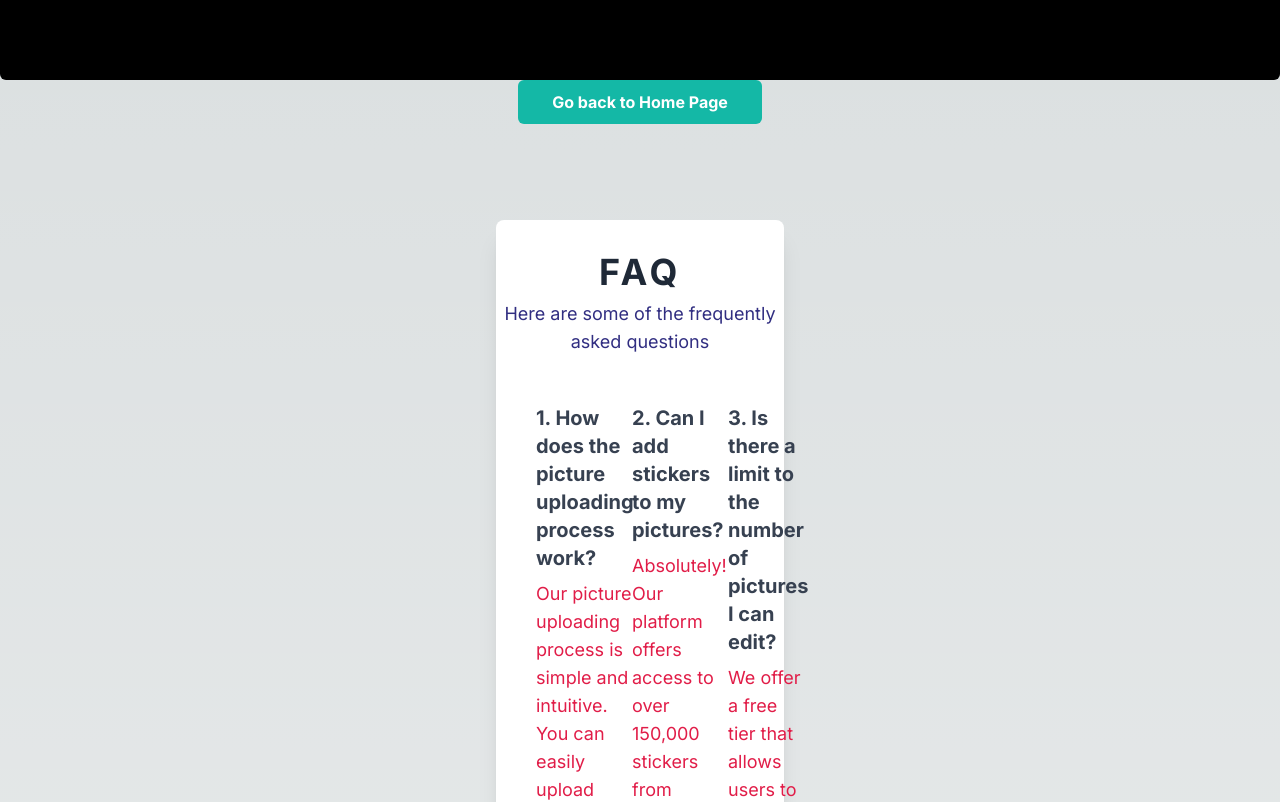
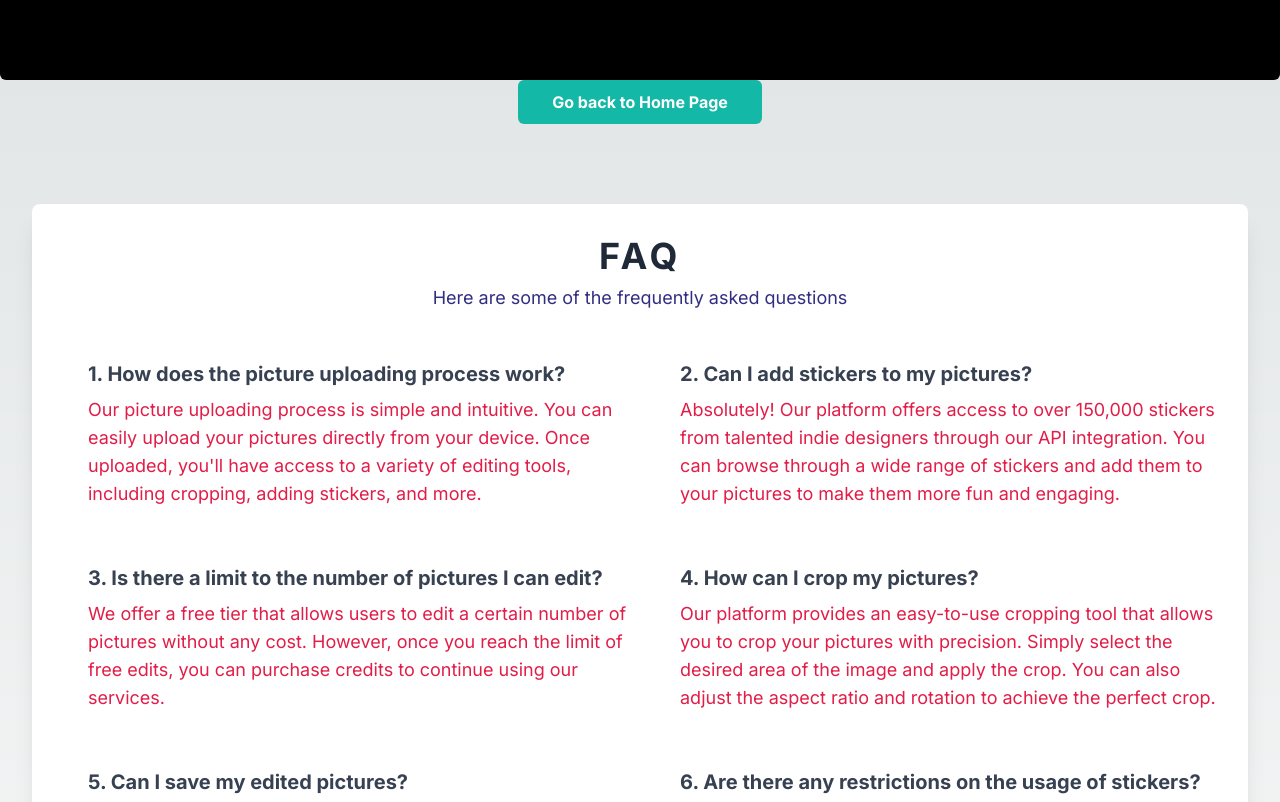
Before and after one commit to AlparslanAbdikoglu/stixlandingpage, a Next.js app: page /about in a window 1280 px wide. Shown: the part 560-1362 px from the top of the page. Built offline with nearby package versions, Linux system fonts and the light colour scheme.

Commit message:
Update page.tsx
faq

```diff
--- a/app/(root)/about/page.tsx
+++ b/app/(root)/about/page.tsx
@@ -1,4 +1,4 @@
-"use client";
+"use client"
 import React from "react";
 import BackToTopButton from "@/components/backtotopbutton";
 
@@ -21,23 +21,25 @@
 
 const Page = () => {
   return (
-    <div className="container mx-auto p-4 md:p-8 lg:p-12">
+    <div>
       <main>
-        <div className="bg-white rounded-lg shadow-xl py-8 mt-12">
+
+        <div className="p-8">
+          <div className="bg-white p-4 rounded-lg shadow-xl py-8 mt-12">
             <h4 className="text-4xl font-bold text-gray-800 tracking-widest uppercase text-center">
               FAQ
             </h4>
             <p className="text-center text-indigo-900 text-lg mt-2">
               Here are some of the frequently asked questions
             </p>
-          <div className="grid grid-cols-1 md:grid-cols-2 lg:grid-cols-3 gap-4 xl:gap-12 px-2 xl:px-12 mt-4">
+            <div className="grid grid-cols-1 md:grid-cols-2 gap-4 xl:gap-12 px-2 xl:px-12 mt-4">
               {faqItems.map((item, index) => (
                 <FaqItem key={index} {...item} />
               ))}
-            {/* Button */}
             </div>
-          <div className="flex justify-center mt-8">
+            <div className="flex justify-end mt-8">
               <BackToTopButton />
+            </div>
           </div>
         </div>
       </main>
```
Lines whose indentation alone changed are shown as unchanged.
